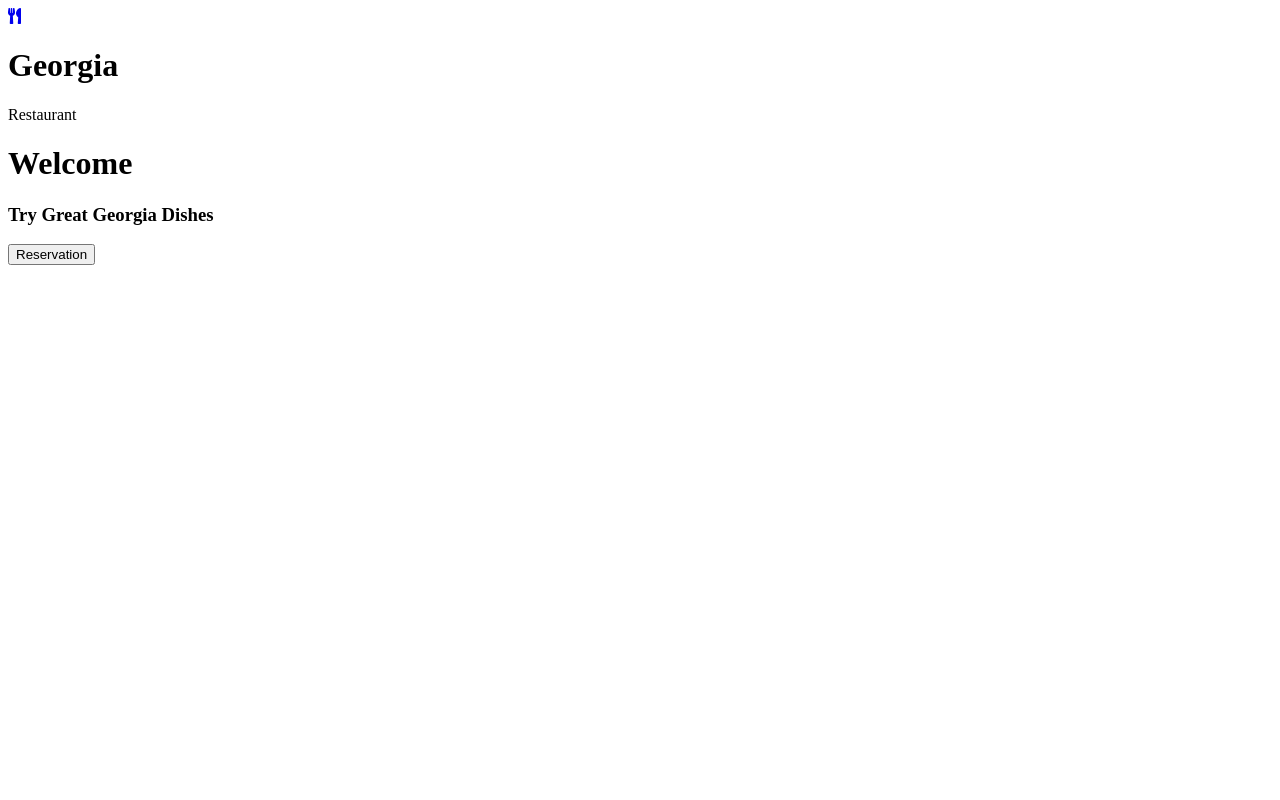
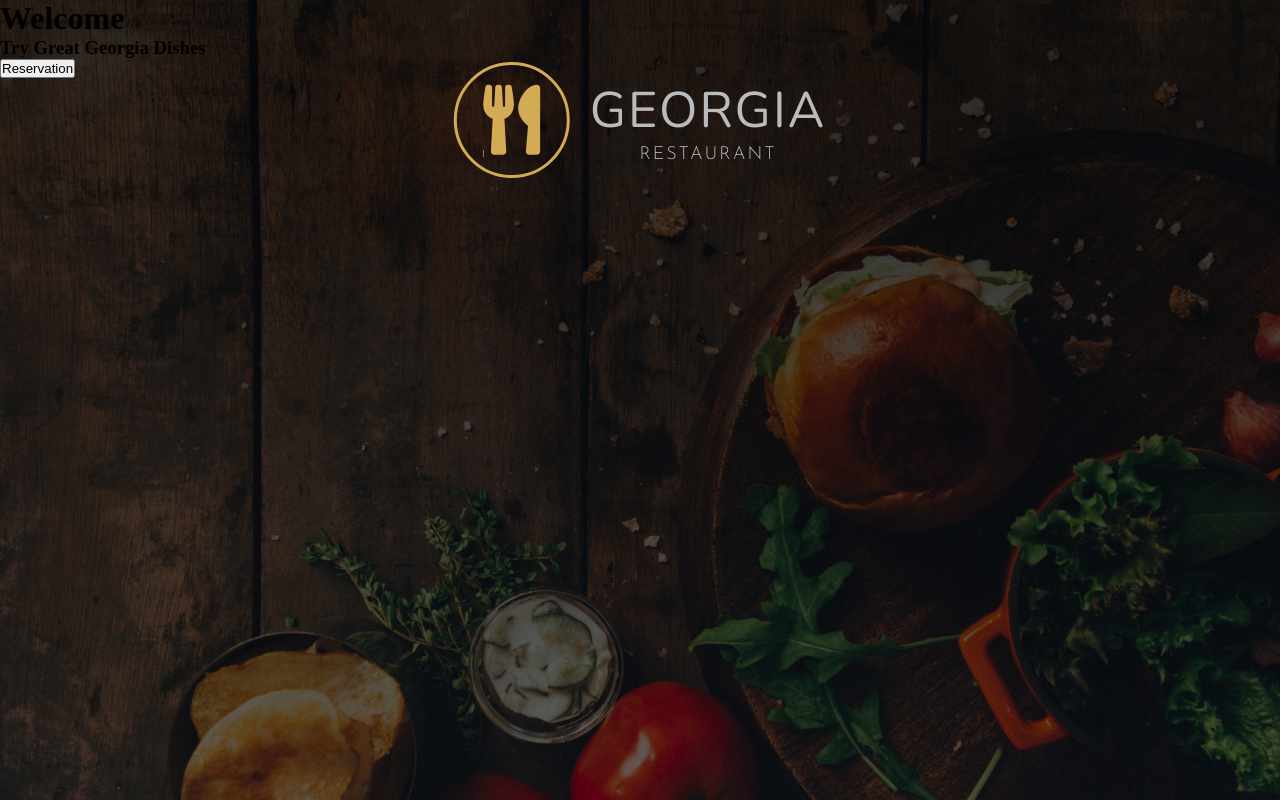
Before and after one commit to AlexisCuxim/Restaurant-Georgia, a website: page index.html in a window 1280 px wide. Drawn offline with nearby package versions, Linux system fonts and the light colour scheme.

Commit message:
header logo styles

```diff
--- a/index.html
+++ b/index.html
@@ -13,7 +13,7 @@
     <!-- Header -->
     <header class="header">
         <div class="brand">
-            <a href="#" class="lago">
+            <a href="#" class="logo">
                 <i class="fas fa-utensils"></i>
             </a>
             <div>
--- a/scss/_base.scss
+++ b/scss/_base.scss
@@ -0,0 +1,30 @@
+/* Variables */
+$color-dark: #262626;
+$color-black: #000;
+$color-primary: #d3ab55;
+$color-secondary: #bbb;
+
+$font-dancingScript: 'Dancing Script', cursive;
+$font-josefinSans: 'Josefin Sans', sans-serif;
+$font-nunito: 'Nunito', sans-serif;
+
+@mixin flexLayout {
+    display: flex;
+    justify-content: center;
+    align-items: center;
+}
+
+@mixin textStyles {
+    font-weight: 300;
+    letter-spacing: 2px;
+    text-transform: uppercase;
+}
+
+* {
+    margin: 0;
+    padding: 0;
+}
+
+body {
+    background-color: $color-dark;
+}
--- a/scss/_components.scss
+++ b/scss/_components.scss
@@ -0,0 +1,25 @@
+.logo {
+    font-size: 70px;
+    color: $color-primary;
+    width: 110px;
+    height: 110px;
+    border: 3px solid $color-primary;
+    border-radius: 50%;
+    margin-right: 20px;
+    @include flexLayout;
+}
+
+.main-name {
+    font-family: $font-nunito;
+    font-size: 50px;
+    color: $color-secondary;
+    @include textStyles;
+}
+
+.sub-name {
+    font-family: $font-josefinSans;
+    font-size: 18px;
+    color: $color-secondary;
+    text-align: center;
+    @include textStyles;
+}
--- a/scss/_layout.scss
+++ b/scss/_layout.scss
@@ -0,0 +1,17 @@
+.header {
+    width: 100%;
+    height: 100vh;
+    position: relative;
+    background: linear-gradient(rgba($color-black, .8), rgba($color-black, .6)), url(../images/bg.jpeg) no-repeat;
+    background-position: center;
+    background-size: cover;
+
+    .brand {
+        position: absolute;
+        top: 15%;
+        left: 50%;
+        transform: translate(-50%, -50%);
+        display: flex;
+        align-items: center;
+    }
+}
```
Also changed, not shown: css/main.css.
